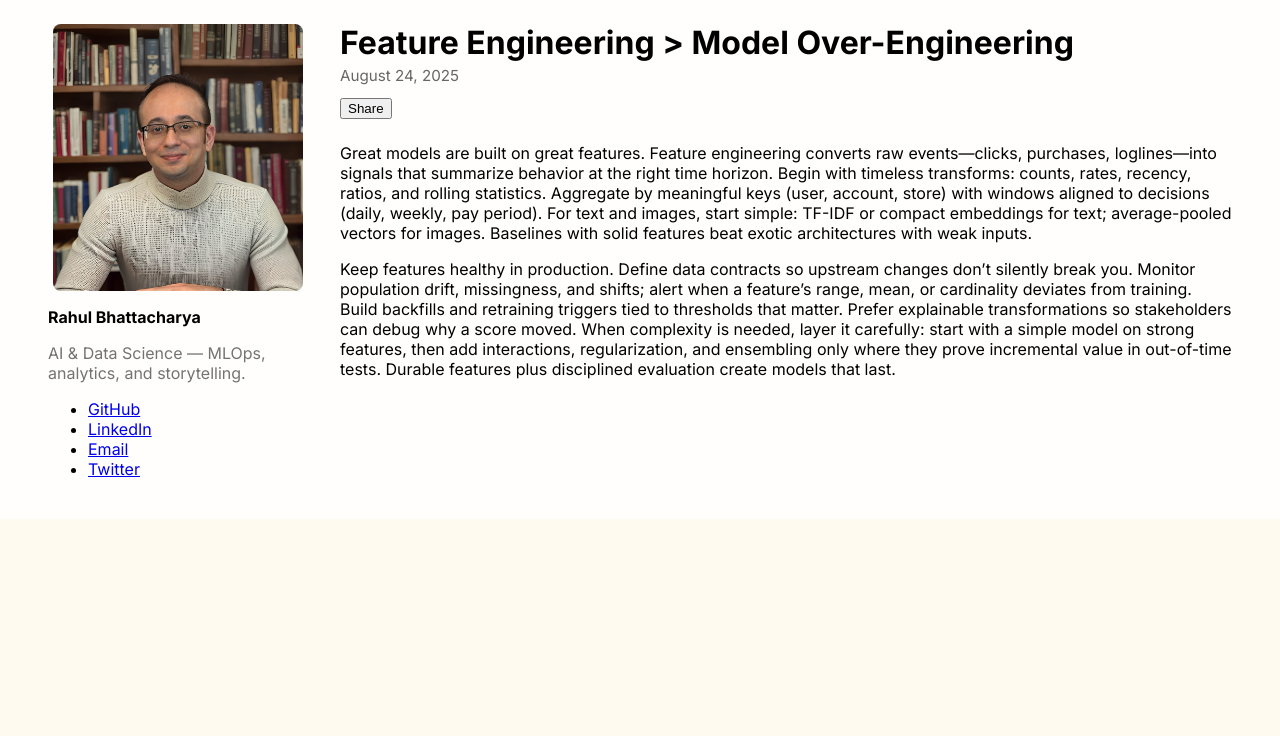
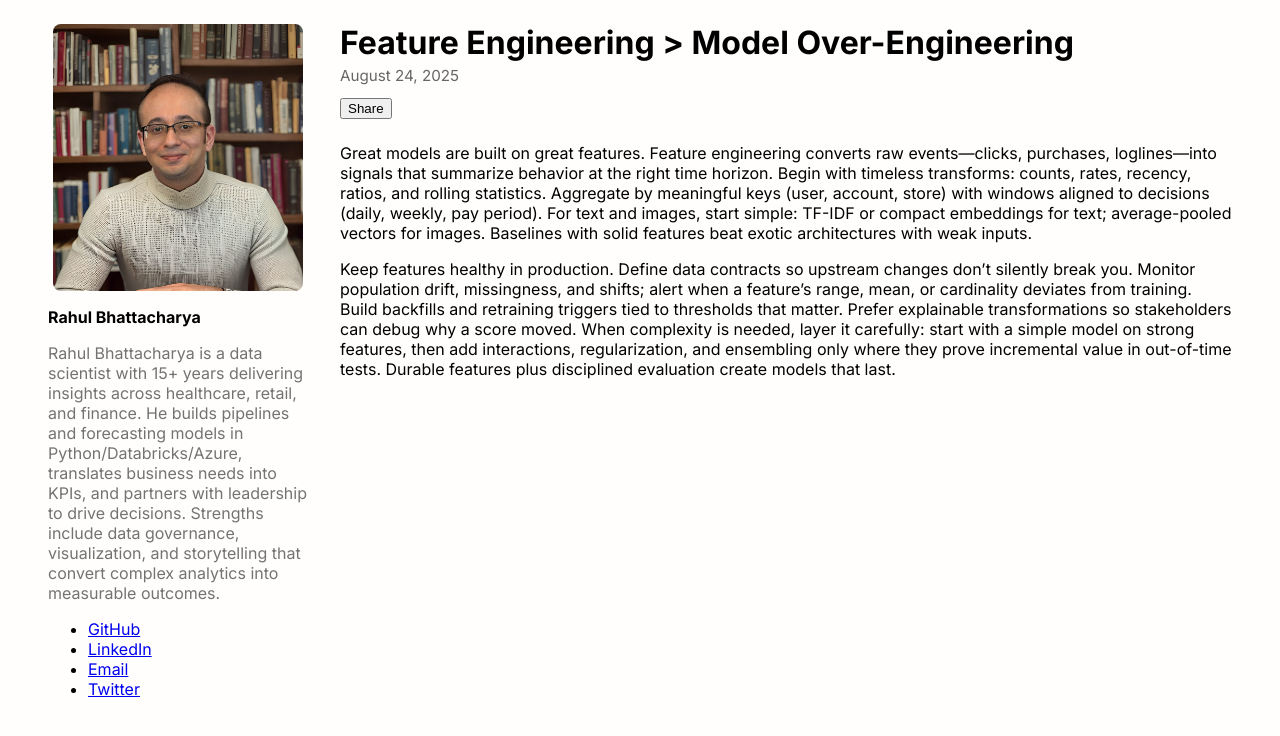
Before and after one commit to RahulBhattacharya1/RahulBhattacharya1.github.io, a Jekyll site: the page built from _posts/2025-08-24-post1.md, in a window 1280 px wide. Shown: the top 736 px of the page. Built offline with Jekyll 4.4.1, drawn with Linux system fonts in a browser that asks for light colours.

Commit message:
Update default.html

```diff
--- a/_layouts/default.html
+++ b/_layouts/default.html
@@ -13,7 +13,8 @@
     <aside class="sidebar">
       <img class="avatar" src="/assets/images/avatar.jpg" alt="Rahul Bhattacharya">
       <p><strong>Rahul Bhattacharya</strong></p>
-      <p style="color: #737373;">AI & Data Science — MLOps, analytics, and storytelling.</p>
+      <p style="color: #737373;">Rahul Bhattacharya is a data scientist with 15+ years delivering insights across healthcare, retail, and finance. He builds pipelines and forecasting models in Python/Databricks/Azure, translates business needs into KPIs, and partners with leadership to drive decisions. Strengths include data governance, visualization, and storytelling that convert complex analytics into measurable outcomes.&#x20;
+</p>
       <ul>
         <li><a href="https://github.com/RahulBhattacharya1">GitHub</a></li>
         <li><a href="https://www.linkedin.com/in/USERNAME/">LinkedIn</a></li>
```
